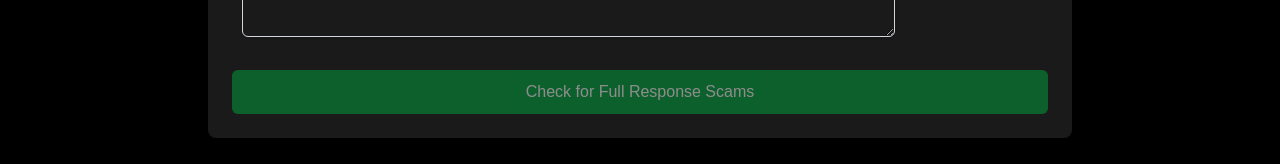
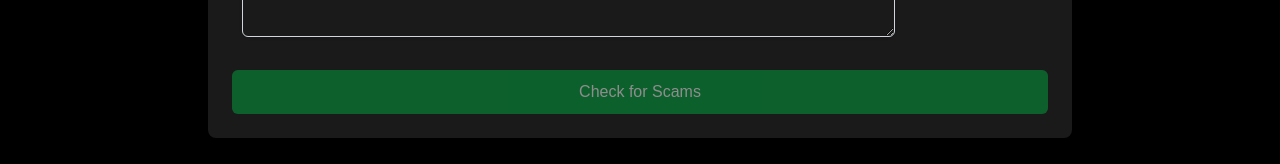
Before and after one commit to amirpoudel/scam-detection-hackathon, a Next.js app in the folder frontend/: page / in a window 1280 px wide. Shown: the part 359-523 px from the top of the page. Built offline with nearby package versions, Linux system fonts and the light colour scheme.

Commit message:
update the button

```diff
--- a/frontend/src/pages/index.js
+++ b/frontend/src/pages/index.js
@@ -131,7 +131,7 @@ export default function Home() {
                   disabled={isSubmitDisabled()}
                   className={`w-full !bg-green-600 text-white py-2 px-4 rounded-md !hover:bg-green-700 focus:outline-none focus:ring-2 !focus:ring-green-500 focus:ring-offset-2 disabled:opacity-50 disabled:cursor-not-allowed`}
                 >
-                  {loading ? "Analyzing..." : "Check for Scams"}
+                  {loading ? "Analyzing..." : "Check for Full Response  Scams"}
                 </button>
                 <button
                   type="button"
@@ -148,7 +148,7 @@ export default function Home() {
                 disabled={isSubmitDisabled()}
                 className={`w-full !bg-green-600 text-white py-2 px-4 rounded-md !hover:bg-green-700 focus:outline-none focus:ring-2 !focus:ring-green-500 focus:ring-offset-2 disabled:opacity-50 disabled:cursor-not-allowed`}
               >
-                {loading ? "Analyzing..." : "Check for Full Response Scams"}
+                {loading ? "Analyzing..." : "Check for Scams"}
               </button>
             )}
           </form>
```
